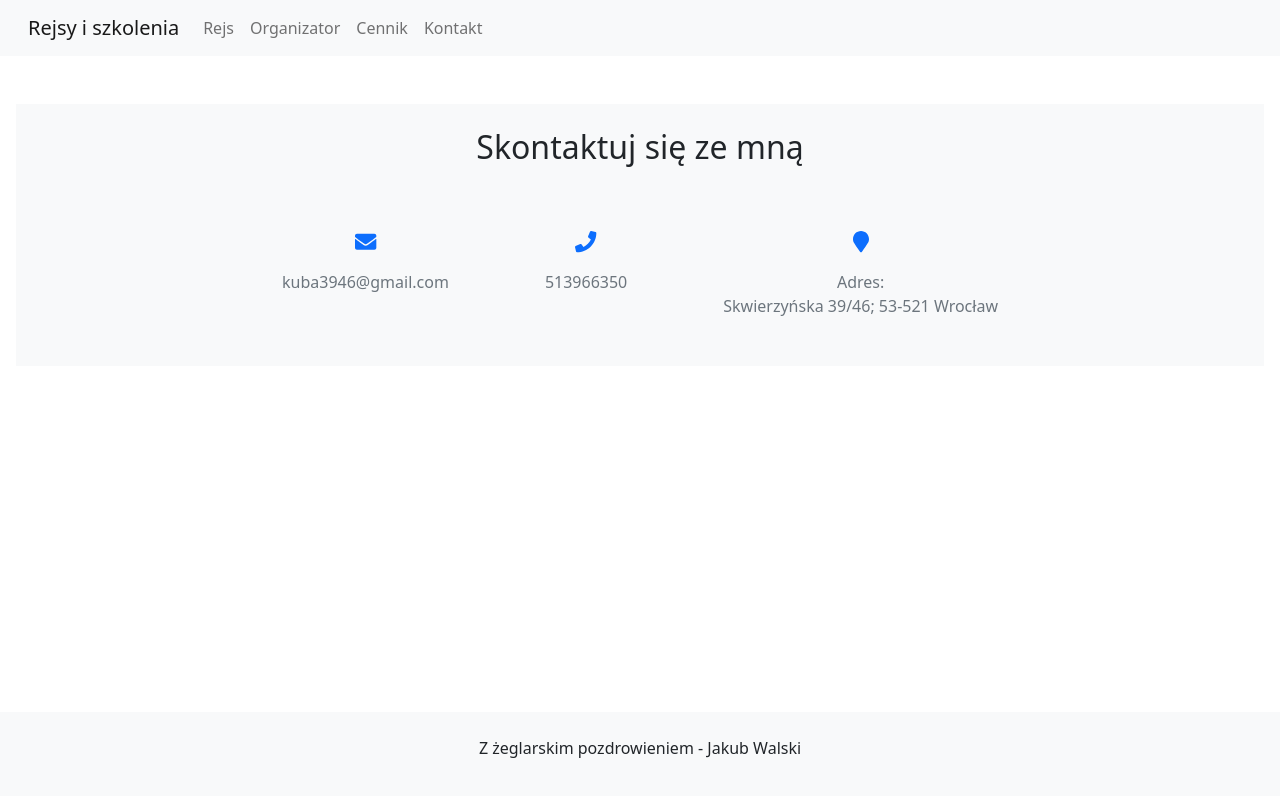
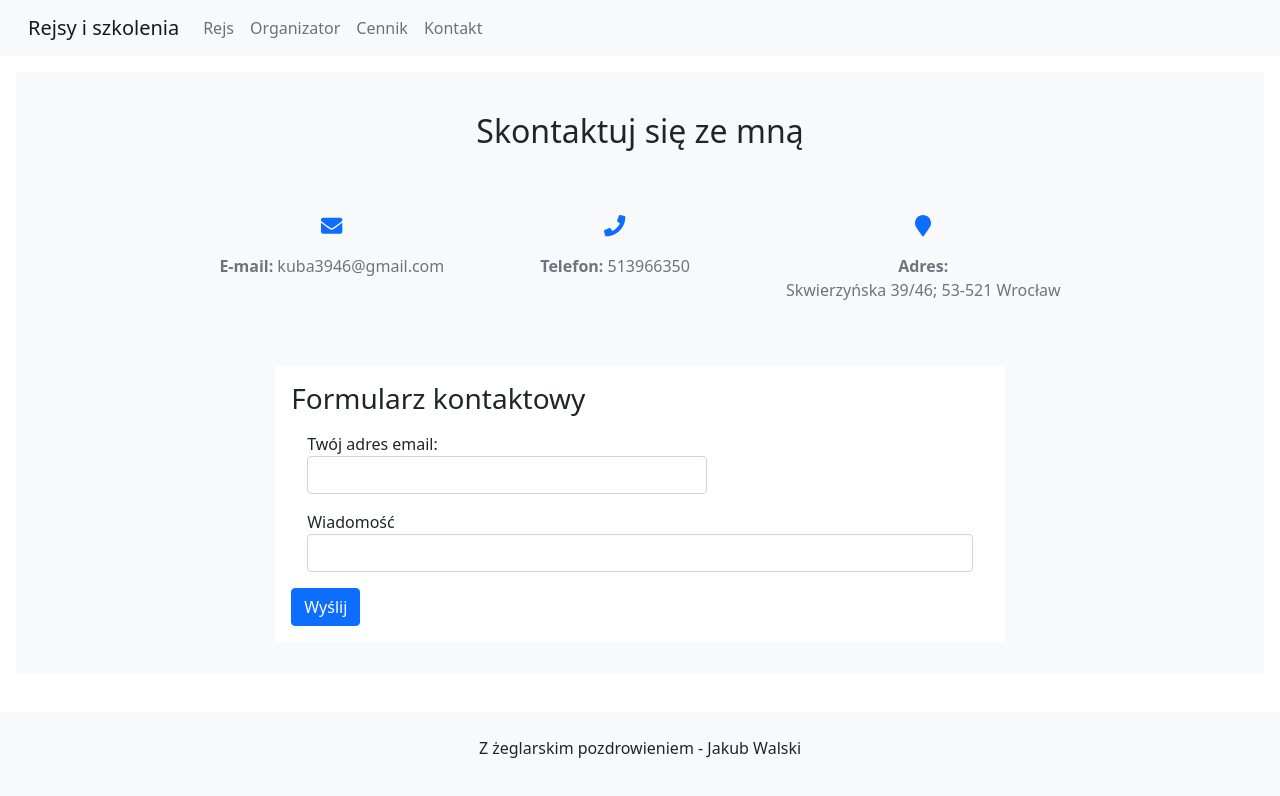
Before and after one commit to CarolKuch/sailor, an Angular app: page /contact in a window 1280 px wide. Shown: the top 796 px of the page. Built offline with nearby package versions, Linux system fonts and the light colour scheme.

Commit message:
simple contact form added

```diff
--- /dev/null
+++ b/src/app/contact/contact-form/contact-form.component.html
@@ -0,0 +1,37 @@
+<form class="contact-form-container" (ngSubmit)="onSubmit()" [hidden]="submitted" #contactForm="ngForm">
+  <h3>Formularz kontaktowy</h3>
+    <div class="form-group">
+      <label for="senderEmail">Twój adres email:</label>
+      <input type="email" id="email" name="email" class="form-control form-control-email"
+        required minlength="4" [(ngModel)]="model.senderEmail" #email="ngModel" email="true" >
+      <div *ngIf="(email.invalid && email.touched) || email.dirty" class="alert">
+        <div *ngIf="email.errors?.['email']" class="text-danger">
+          Email jest nieprawidłowy.
+        </div>
+        <div *ngIf="email.errors?.['required']" class="text-danger">
+          Email jest wymagany.
+        </div>
+        <div *ngIf="email.errors?.['minlength']" class="text-danger">
+          Email musi składać się co najmniej z 4 znaków.
+        </div>
+      </div>
+    </div>
+    <div class="form-group">
+      <label for="messageContent">Wiadomość</label>
+      <input type="text" id="message" name="message" class="form-control form-control-message"
+        required minlength="4" [(ngModel)]="model.messageContent" #message="ngModel">
+      <div *ngIf="message.invalid && (message.dirty || message.touched)" class="alert">
+        <div *ngIf="message.errors?.['required']" class="text-danger">
+          Treść wiadomości jest wymagana.
+        </div>
+        <div *ngIf="message.errors?.['minlength']" class="text-danger">
+          Wiadomość musi składać się co najmniej z 4 znaków.
+        </div>
+      </div>
+    </div>
+    <button class="btn btn-primary" type="submit">Wyślij</button>
+</form>
+<div class="contact-form-container" [hidden]="!submitted">
+  <h3>Formularz kontaktowy</h3>
+  Twoja wiadomość została wysłana, dzięki. Odpowiem najszybciej, jak będzie to możliwe. Ahoj!
+</div>
--- /dev/null
+++ b/src/app/contact/contact-form/contact-form.component.scss
@@ -0,0 +1,21 @@
+.contact-form-container {
+  background-color: white;
+  width: 60%;
+  margin: 1rem auto;
+  padding: 1rem;
+  text-align: left;
+}
+
+.form-group{
+  margin: 1rem;
+}
+
+.form-control-email{
+  width: 60%;
+}
+
+@media (max-width: 979px) {
+  .contact-form-container{
+    width: 90%;
+  }
+}
--- /dev/null
+++ b/src/app/contact/contact-form/contact-form.component.ts
@@ -0,0 +1,19 @@
+import { Component } from '@angular/core';
+import { messageForm } from 'src/app/models/messageForm';
+
+@Component({
+  selector: 'app-contact-form',
+  templateUrl: './contact-form.component.html',
+  styleUrls: ['./contact-form.component.scss']
+})
+export class ContactFormComponent {
+  messageContent = '';
+  senderEmail = '';
+
+  model = new messageForm(this.senderEmail, this.messageContent);
+
+  submitted = false;
+
+  onSubmit() { this.submitted = true; console.log(this.model.senderEmail + this.model.messageContent) }
+
+}
--- a/src/app/contact/contact.component.html
+++ b/src/app/contact/contact.component.html
@@ -1,22 +1,22 @@
 <div class="content bg-light">
   <h2 class="p-4">Skontaktuj się ze mną</h2>
-
   <div class="d-flex flex-column flex-md-row justify-content-md-center">
     <div class="content-item">
       <a href="mailto:kuba3946@gmail.com" class="link-secondary">
       <p><fa-icon [icon]="faEnvelope" class="fa-lg text-primary"></fa-icon></p>
-      kuba3946@gmail.com</a>
+      <b>E-mail:</b> kuba3946@gmail.com</a>
     </div>
     <div class="content-item" >
       <a href="tel:{{513966350}}" class="link-secondary">
       <p><fa-icon [icon]="faPhone" class="fa-lg text-primary"></fa-icon></p>
-      513966350</a>
+      <b>Telefon:</b> 513966350</a>
     </div>
     <div class="content-item">
       <a href="https://goo.gl/maps/iXCsHkDg5M1RiCxx5" target="_blank" class="link-secondary">
         <p><fa-icon [icon]="faMapMarker" class="fa-lg text-primary"></fa-icon></p>
-        Adres: <p>Skwierzyńska 39/46; 53-521 Wrocław</p>
+        <b>Adres:</b> <p>Skwierzyńska 39/46; 53-521 Wrocław</p>
       </a>
     </div>
   </div>
+  <app-contact-form></app-contact-form>
 </div>
--- /dev/null
+++ b/src/app/models/messageForm.ts
@@ -0,0 +1,8 @@
+export class messageForm {
+
+  constructor(
+    public senderEmail: string,
+    public messageContent: string
+  ) { }
+
+}
--- a/src/styles.scss
+++ b/src/styles.scss
@@ -4,7 +4,8 @@
 .content{
   text-align: center;
   justify-content: center;
-  margin: 3rem 1rem;
+  margin: 1rem;
+  padding: 1rem;
 }
 
 .content-item{
```
Also changed, not shown: src/app/app.module.ts (+8 -3 lines), 2 other files (tests, documents, lock files or other folders).
